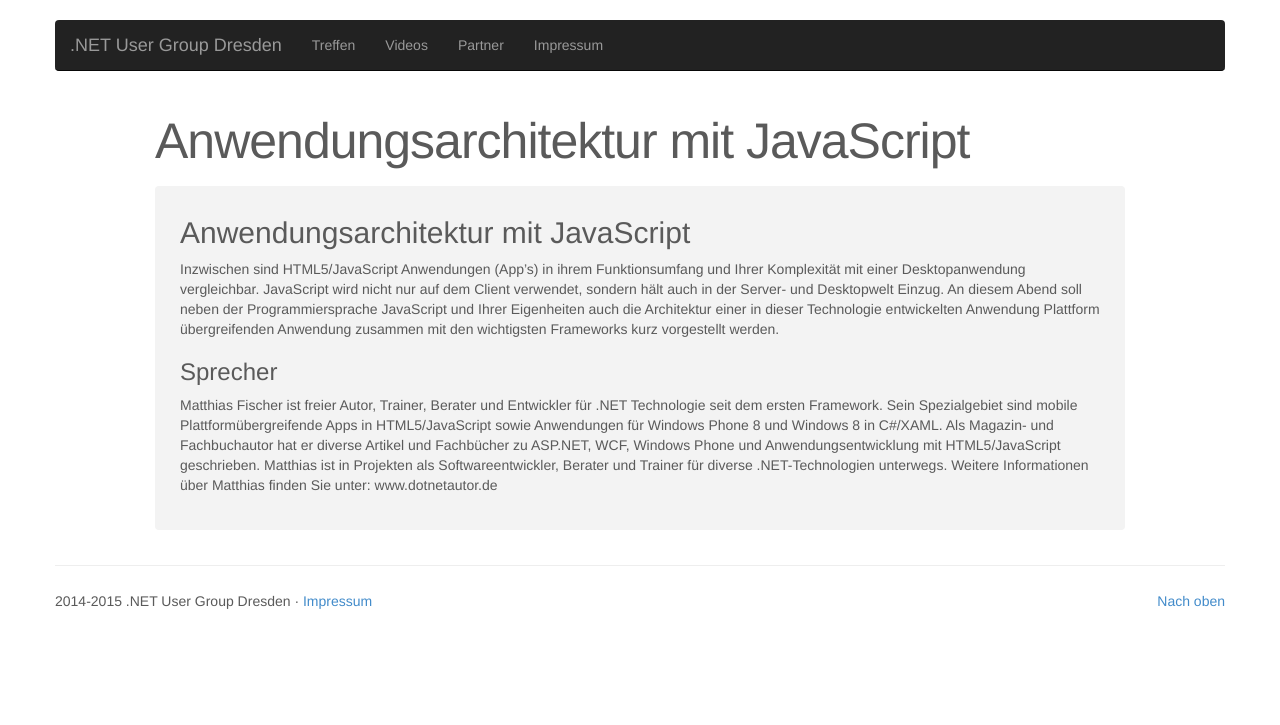
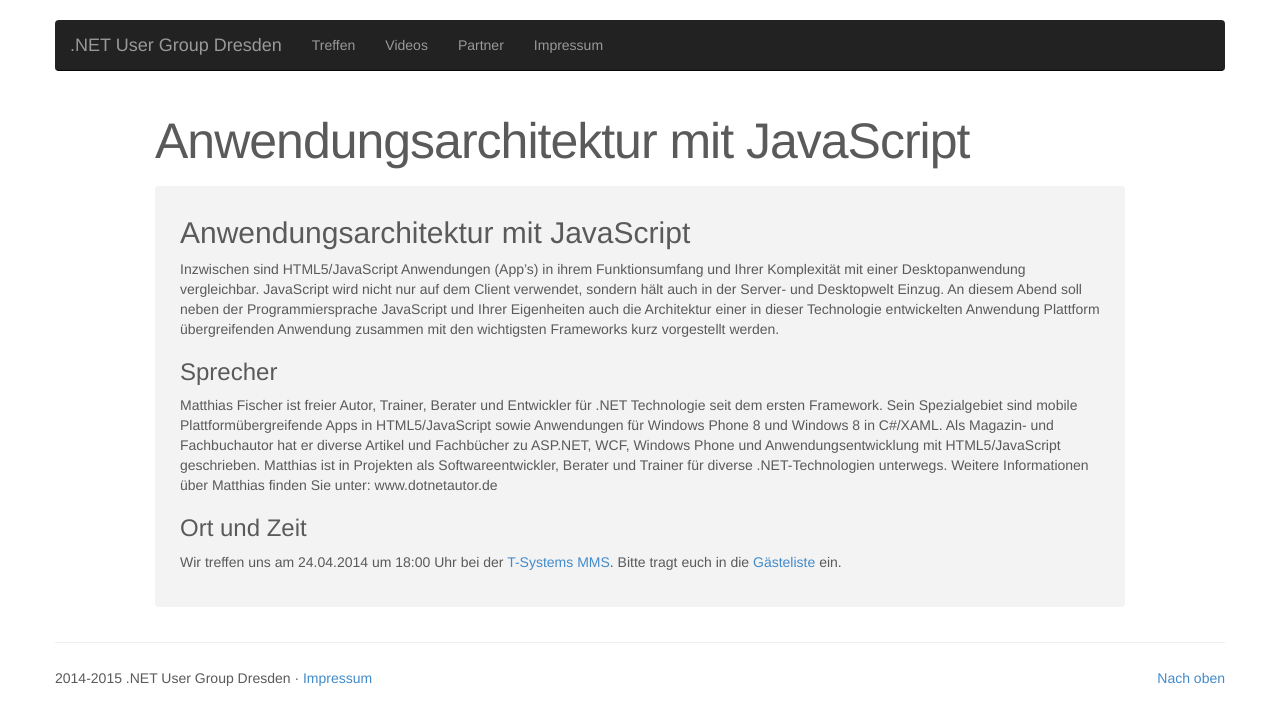
Before and after one commit to dddotnet/dddotnet.github.io, a Jekyll site: the page built from _posts/2015-02-18-Anwendungsarchitektur-mit-JavaScript.markdown, in a window 1280 px wide. Shown: the top 725 px of the page. Built offline with Jekyll 4.4.1, drawn with Linux system fonts in a browser that asks for light colours; Markdown is read by kramdown in place of the engine named in the settings.

Commit message:
Ort & Zeit hinzugefügt

```diff
--- a/_posts/2015-02-18-Anwendungsarchitektur-mit-JavaScript.markdown
+++ b/_posts/2015-02-18-Anwendungsarchitektur-mit-JavaScript.markdown
@@ -12,3 +12,6 @@
 
 ### Sprecher
 Matthias Fischer ist freier Autor, Trainer, Berater und Entwickler für .NET Technologie seit dem ersten Framework. Sein Spezialgebiet sind mobile Plattformübergreifende Apps in HTML5/JavaScript sowie Anwendungen für Windows Phone 8 und Windows 8 in C#/XAML. Als Magazin- und Fachbuchautor hat er diverse Artikel und Fachbücher zu ASP.NET, WCF, Windows Phone und Anwendungsentwicklung mit HTML5/JavaScript geschrieben. Matthias ist in Projekten als Softwareentwickler, Berater und Trainer für diverse .NET-Technologien unterwegs. Weitere Informationen über Matthias finden Sie unter: www.dotnetautor.de
+
+###Ort und Zeit
+Wir treffen uns am 24.04.2014 um 18:00 Uhr bei der [T-Systems MMS](http://www.t-systems-mms.com/). Bitte tragt euch in die [Gästeliste](https://www.xing.com/events/treffen-net-usergroup-anwendungsarchitektur-javascript-1494221) ein.
```
